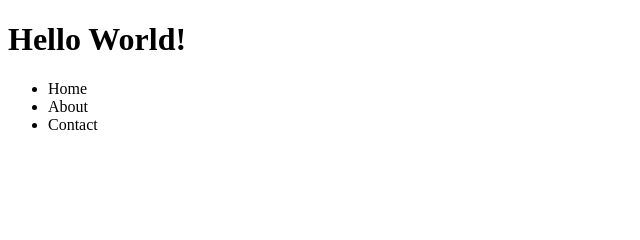
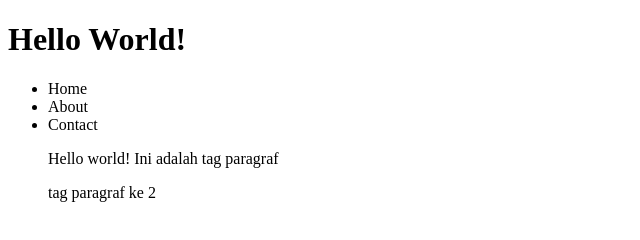
Before and after one commit to m-faizzal/latihan-git, a plain HTML site: page index.html in a window 1280 px wide. Shown: the whole page, without its empty margins (0-640 px from the left). Drawn offline with Linux system fonts and the light colour scheme.

Commit message:
menambahkan 2 p

```diff
--- a/index.html
+++ b/index.html
@@ -9,6 +9,8 @@
             <li>Home</li>
             <li>About</li>
             <li>Contact</li>
+            <p>Hello world! Ini adalah tag paragraf</p>
+            <p>tag paragraf ke 2</p>
         </ul>
     </body>
 </html>
```
